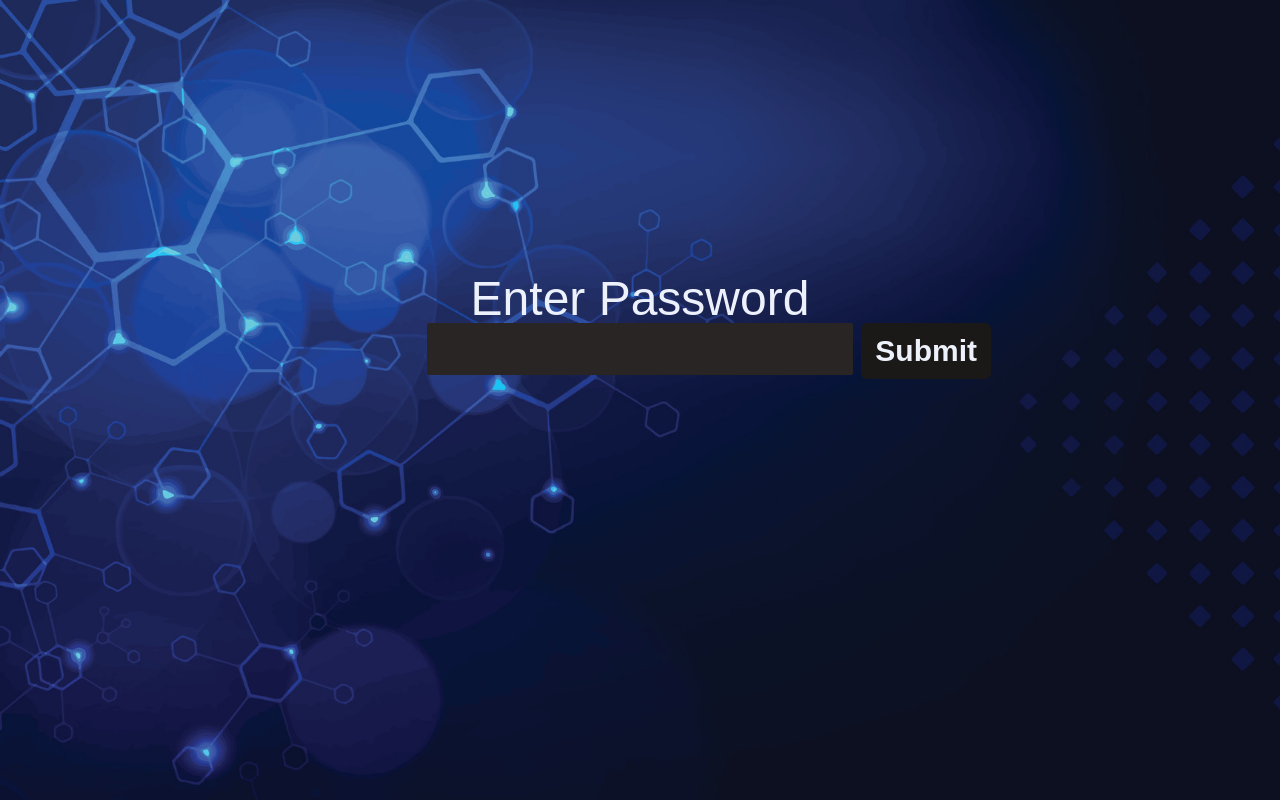
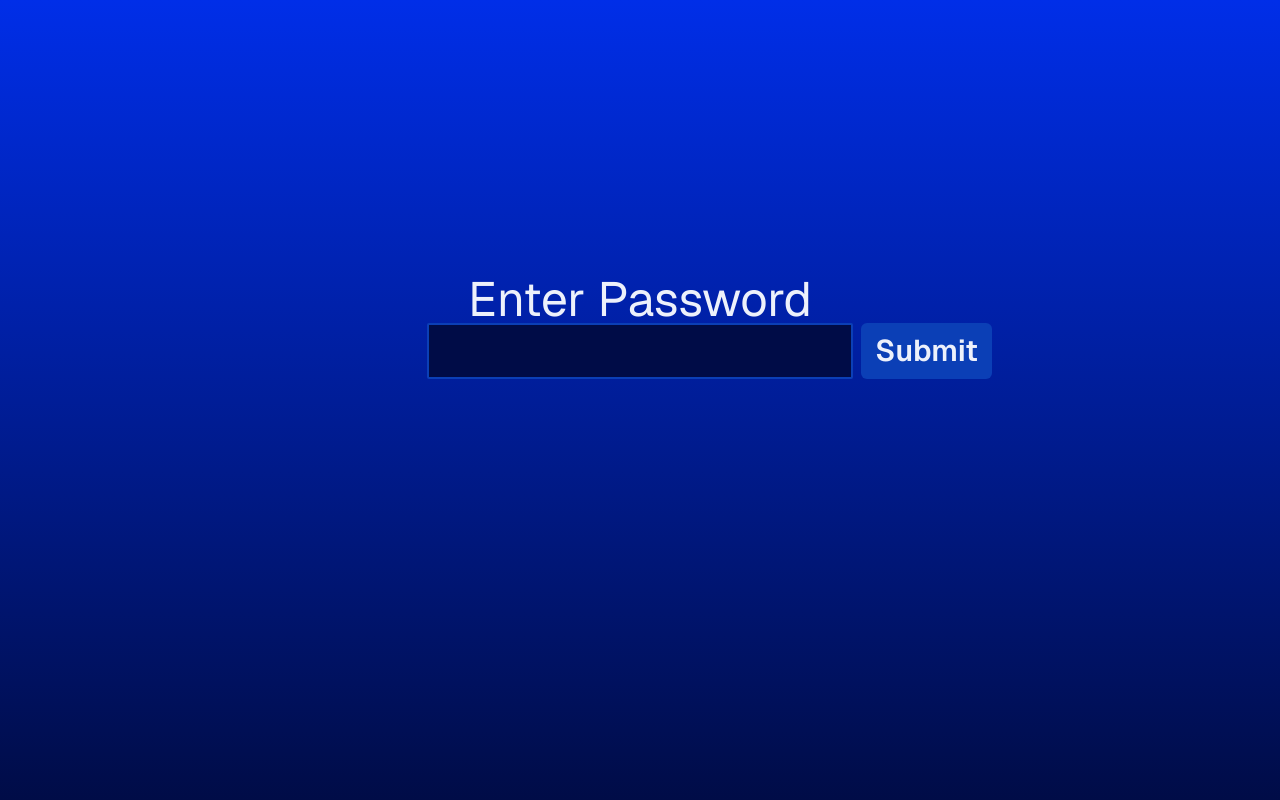
Before and after one commit to Zu0s/SimpleExcelConversion, a Next.js app: page / in a window 1280 px wide. Built offline with nearby package versions, Linux system fonts and the light colour scheme.

Commit message:
Restyle login password gate to Minimal Tech palette.
Replace the login JPG background with a blue CSS gradient, apply Geist on the login wrapper, and restyle the field and Submit button to ice-on-navy without changing converter chrome.

Co-authored-by: Zu0s <Zu0s@users.noreply.github.com>

```diff
--- a/app/page.tsx
+++ b/app/page.tsx
@@ -561,14 +561,14 @@ export default function Home() {
         <>
         {/* Password Page */}
         { userSettings.password === '' ?
-            <div className='grid grid-cols-3 grid-rows-3 items-center justify-center w-screen h-screen bg-[url(./vecteezy_blue-tech-digital.jpg)] bg-cover'>
+            <div className='grid grid-cols-3 grid-rows-3 items-center justify-center w-screen h-screen bg-gradient-to-b from-[#002EE8] to-[#000C47] font-[family-name:var(--font-geist-sans)]'>
                 <Modal isOpen={isOpen} setIsOpen={setIsOpen} mainSettings={mainSettings} userSettings={userSettings}/>
                 <form onSubmit={handleSubmit} className='flex flex-col mt-2 self-start row-start-2 col-start-2 '>
                     <div className=''>
-                        <h1 className='text-5xl text-center '>Enter Password</h1>
+                        <h1 className='text-5xl text-center text-[#EDF1FB]'>Enter Password</h1>
                     </div>
                     <input
-                        className='bg-[#292524] p-2 px-8 focus:outline-hidden outline-none w-full rounded-sm  text-3xl text-center font-bold'
+                        className='bg-[#000C47] border-2 border-[#0B3FB6] p-2 px-8 focus:outline-hidden outline-none w-full rounded-sm text-3xl text-center font-bold text-[#EDF1FB]'
                         type='password'
                         onChange={handlePassInputChange}
                         value={passInput}
@@ -576,7 +576,7 @@ export default function Home() {
                     </input>
 
                 </form>
-                <button onClick={handleSubmit} className={`${buttonStyles}  w-fit justify-self-start self-start ml-2 mt-[3.5rem] col-start-3 row-start-2`}>Submit</button>
+                <button onClick={handleSubmit} className='rounded-md bg-[#0B3FB6] text-[#EDF1FB] px-3.5 py-2.5 text-3xl font-semibold shadow-xs hover:bg-[#002EE8] w-fit justify-self-start self-start ml-2 mt-[3.5rem] col-start-3 row-start-2'>Submit</button>
             </div>
         :
         <div  className={`${isOpen === true ? 'blur-sm': ''} flex flex-col flex-1 bg-[url(./vecteezy_blue-tech-digital.jpg)] opacity-80 bg-cover `}>
```
